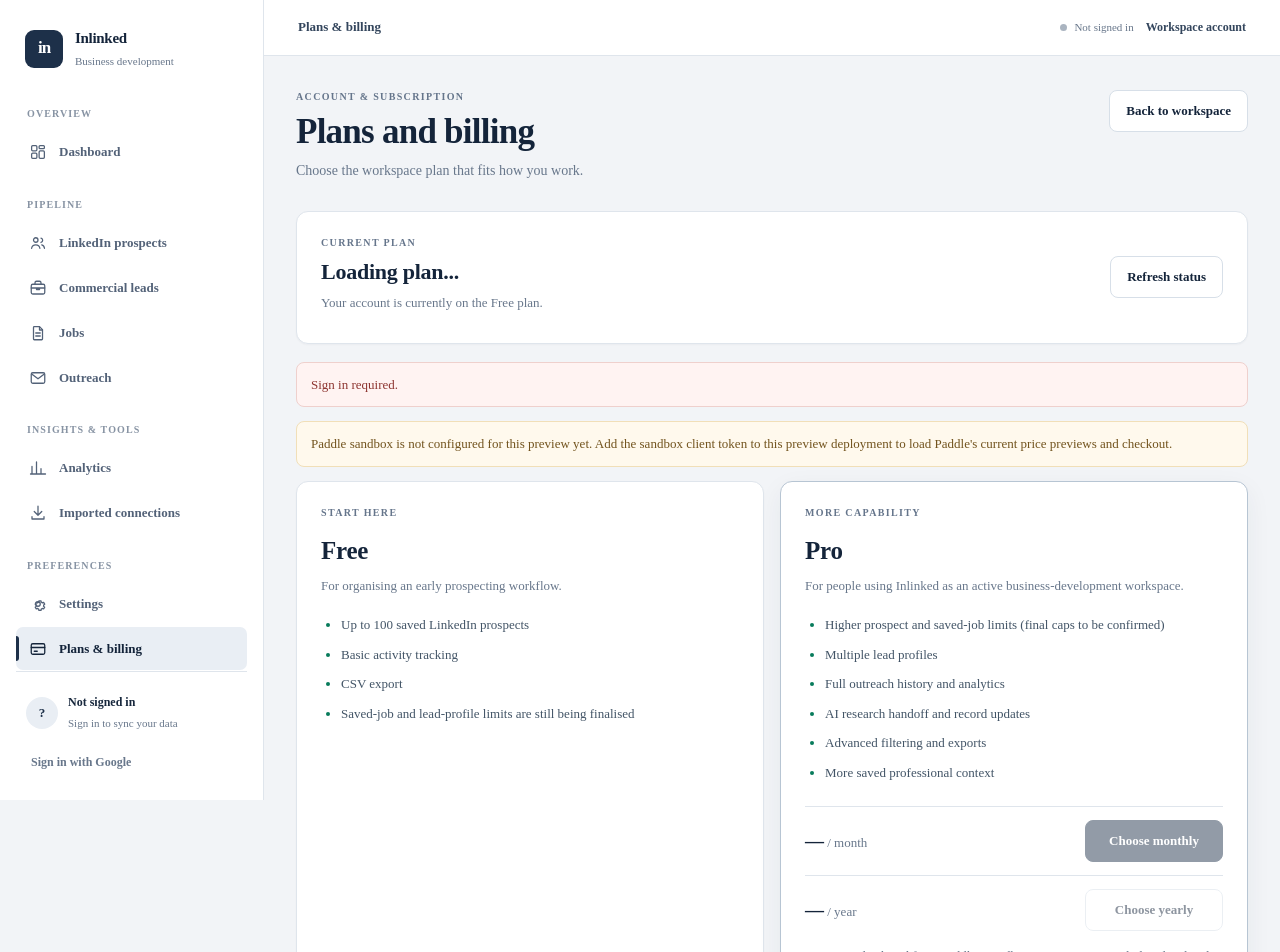
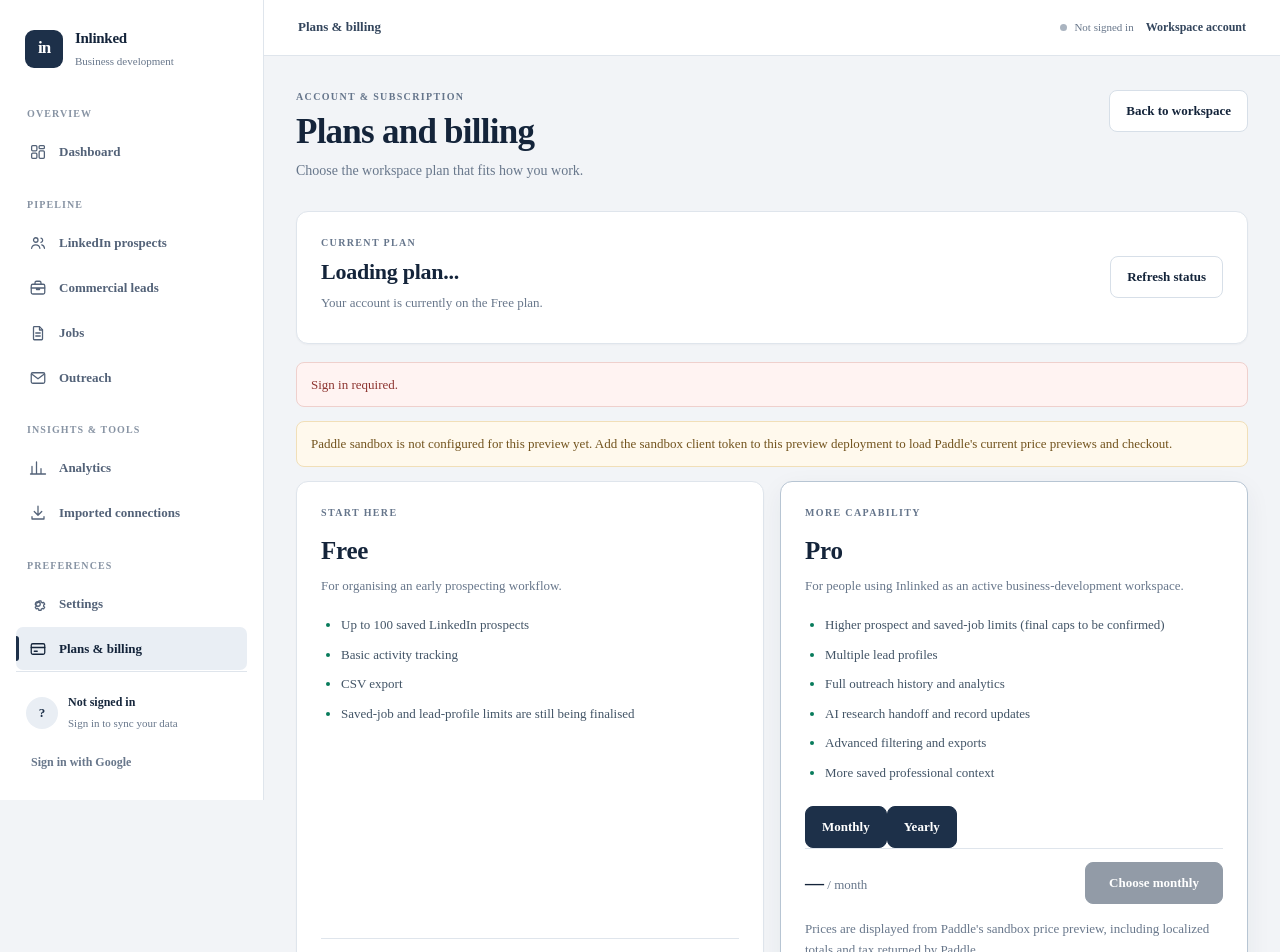
Before and after one commit to Yassin-567/Linkedin-Assistant, a Next.js app: page /billing in a window 1280 px wide. Shown: the top 952 px of the page. Built offline with nearby package versions, Linux system fonts and the light colour scheme; no server answers.

Commit message:
Add monthly and yearly billing interval toggle

```diff
--- a/components/BillingClient.tsx
+++ b/components/BillingClient.tsx
@@ -14,6 +14,7 @@ type PriceDisplay = { monthly: string; yearly: string };
 export default function BillingClient() {
   const [status, setStatus] = useState<BillingStatus | null>(null);
   const [prices, setPrices] = useState<PriceDisplay>({ monthly: "", yearly: "" });
+  const [interval, setInterval] = useState<"monthly" | "yearly">("monthly");
   const [busy, setBusy] = useState<"monthly" | "yearly" | "portal" | "refresh" | "">("");
   const [notice, setNotice] = useState("");
   const [error, setError] = useState("");
@@ -153,13 +154,19 @@ export default function BillingClient() {
             <li>Advanced filtering and exports</li>
             <li>More saved professional context</li>
           </ul>
-          <div className="billing-price-row">
-            <div><strong>{prices.monthly || "—"}</strong><span className="muted"> / month</span></div>
-            <button className="button" onClick={() => void startCheckout("monthly")} disabled={!prices.monthly || busy !== "" || status?.plan === "pro"}>{busy === "monthly" ? "Opening..." : "Choose monthly"}</button>
+          <div className="billing-interval-switch" role="group" aria-label="Billing interval">
+            <button type="button" className={interval === "monthly" ? "active" : ""} aria-pressed={interval === "monthly"} onClick={() => setInterval("monthly")}>Monthly</button>
+            <button type="button" className={interval === "yearly" ? "active" : ""} aria-pressed={interval === "yearly"} onClick={() => setInterval("yearly")}>Yearly</button>
           </div>
           <div className="billing-price-row">
-            <div><strong>{prices.yearly || "—"}</strong><span className="muted"> / year</span></div>
-            <button className="button secondary" onClick={() => void startCheckout("yearly")} disabled={!prices.yearly || busy !== "" || status?.plan === "pro"}>{busy === "yearly" ? "Opening..." : "Choose yearly"}</button>
+            <div>
+              <strong>{interval === "monthly" ? prices.monthly || "—" : prices.yearly || "—"}</strong>
+              <span className="muted"> / {interval === "monthly" ? "month" : "year"}</span>
+            </div>
+            <button className="button" onClick={() => void startCheckout(interval)}
+              disabled={!(interval === "monthly" ? prices.monthly : prices.yearly) || busy !== "" || status?.plan === "pro"}>
+              {busy === interval ? "Opening..." : "Choose " + interval}
+            </button>
           </div>
           <p className="footnote">Prices are displayed from Paddle's sandbox price preview, including localized totals and tax returned by Paddle.</p>
         </article>
```
